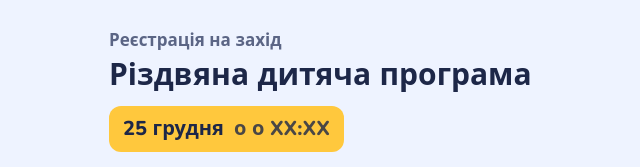
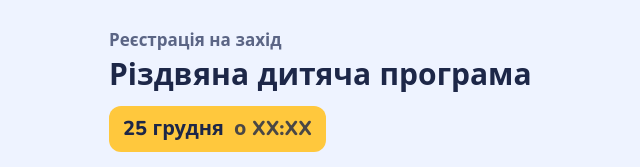
Before and after one commit to djsedulous/redemption-xmas-2026, a plain HTML site: page register.html in a window 1280 px wide. Shown: the top 167 px of the page, without its empty margins (319-959 px from the left). Drawn offline with nearby package versions, Linux system fonts and the light colour scheme.

Commit message:
Update register.html

```diff
--- a/register.html
+++ b/register.html
@@ -212,10 +212,10 @@ var qrcode=function(){var t=function(t,r){var e=t,n=g[r],o=null,i=0,a=null,u=[],
 
   function applyEvent(ev) {
     EVENT = Object.assign({}, EVENT_DEFAULTS, ev);
-    const when = [EVENT.date, EVENT.time && ('о ' + EVENT.time)].filter(Boolean);
+    const when = [EVENT.date, EVENT.time].filter(Boolean);
     $('eventTitle').textContent = EVENT.title;
     $('eventDate').textContent = EVENT.date;
-    $('eventTime').textContent = EVENT.time ? 'о ' + EVENT.time : '';
+    $('eventTime').textContent = EVENT.time;
     document.querySelector('.when').hidden = !when.length;
     $('venuePlace').textContent = EVENT.place;
     $('venueAddress').textContent = EVENT.address;
```
